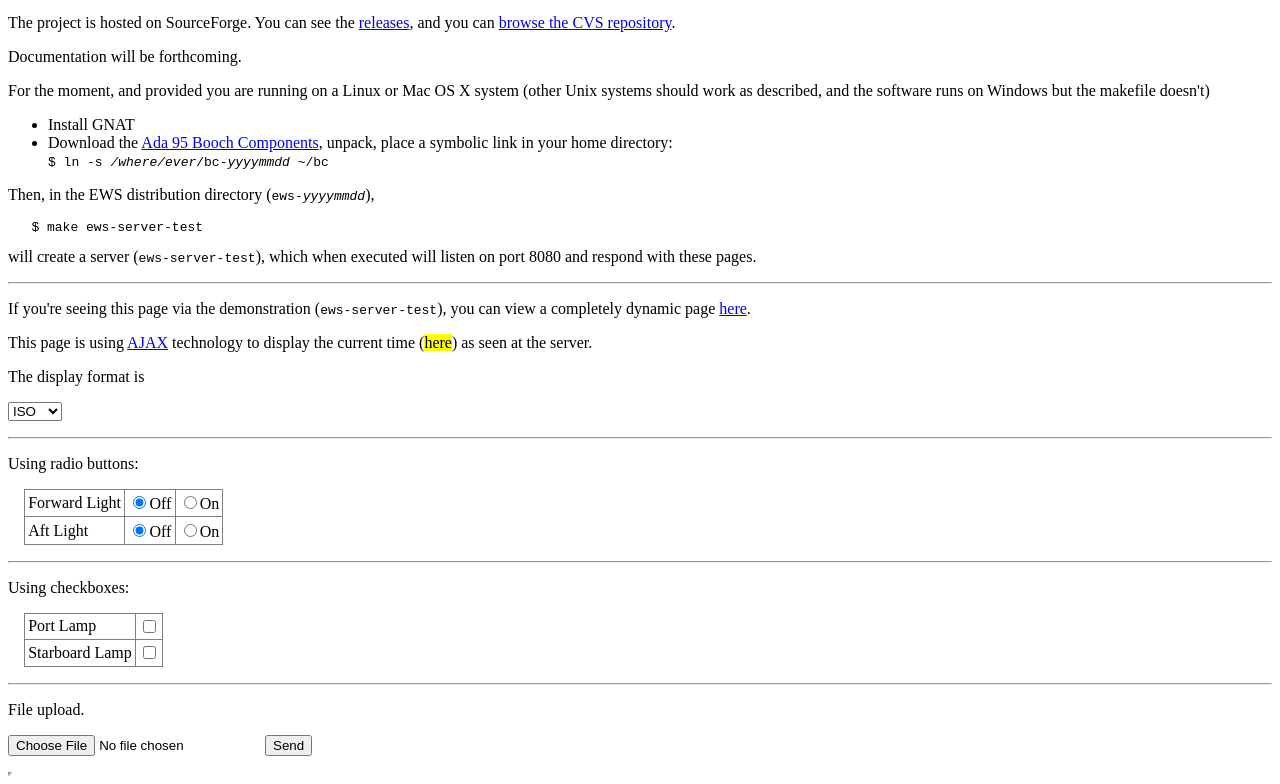
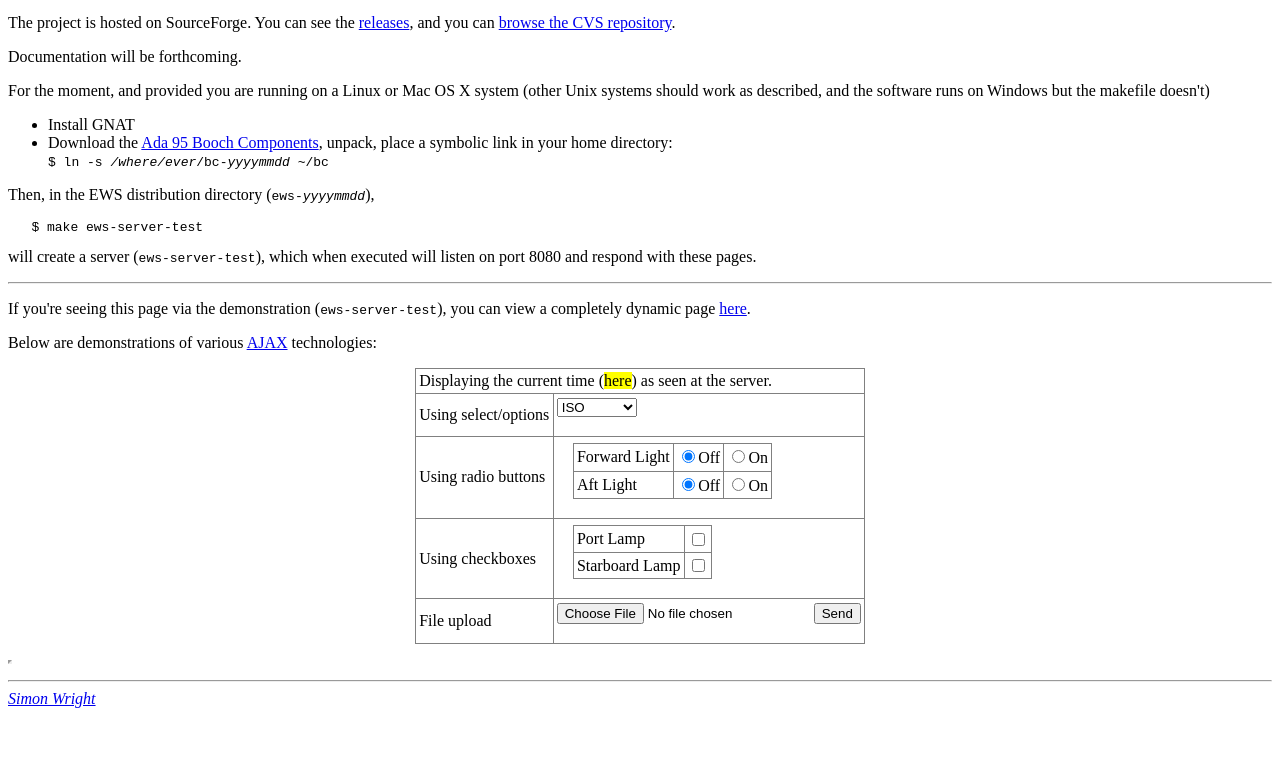
Before and after one commit to simonjwright/ews, a plain HTML site: page doc/ajax.html in a window 1280 px wide. Shown: the part 96-880 px from the top of the page. After the commit the page ends 812 px from the top, so only its background shows below. Drawn offline with Linux system fonts and the light colour scheme; no server answers; files whose address does not match are found by name.

Commit message:
Put demos into a table. General tidy.

```diff
--- a/doc/ajax.html
+++ b/doc/ajax.html
@@ -76,29 +76,51 @@ will listen on port 8080 and respond with these pages.
 (<tt>ews-server-test</tt>), you can view a completely dynamic
 page <a href="/test">here</a>.
 
-<p>This page is
-using <a
-href="http://www.amazon.co.uk/exec/obidos/ASIN/0471777781/qid%3D1146719450/203-6928631-0011916">AJAX</a>
-technology to display the current time (<span id="timeDisplay"
-style="background:yellow">here</span>) as seen at the server.
+<p>Below are demonstrations of
+various <a href="http://www.amazon.co.uk/exec/obidos/ASIN/0471777781/qid%3D1146719450/203-6928631-0011916">AJAX</a>
+technologies:
 
-<p>
-The display format is <form method="GET" name="fTimeFormat" id="fTimeFormat">
+<p align="center">
+  <table border="1">
+
+    <tr>
+
+      <td colspan="2">
+	Displaying the current time
+	(<span id="timeDisplay" style="background:yellow">here</span>)
+	as seen at the server.
+      </td>
+
+    </tr>
+
+    <tr>
+
+      <td>
+	Using select/options
+      </td>
+
+      <td>
+	<form method="GET" name="fTimeFormat" id="fTimeFormat">
 
 	  <select name="format">
 	    <option value="iso" selected="true">ISO</option>
-    <option value="us">US</option
+	    <option value="us">US</option>
 	    <option value="european">European</option>
 	    <option value="locale">Local</option>
 	  </select>
 
 	</form>
+      </td>
 
-<p>
-<hr>
+    </tr>
 
-<p>Using radio buttons:
+    <tr>
 
+      <td>
+	Using radio buttons
+      </td>
+
+      <td>
 	<form method="GET" name="lights" id="lights">
 
 	  <table border="1">
@@ -137,12 +159,17 @@ The display format is <form method="GET" name="fTimeFormat" id="fTimeFormat">
 	  </table>
 
 	</form>
+      </td>
 
-<p>
-<hr>
+    </tr>
 
-<p>Using checkboxes:
+    <tr>
 
+      <td>
+	Using checkboxes
+      </td>
+
+      <td>
 	<form method="GET" name="lamps" id="lamps">
 
 	  <table border="1">
@@ -152,7 +179,7 @@ The display format is <form method="GET" name="fTimeFormat" id="fTimeFormat">
 		<input
 		   type="checkbox"
 		   name="lamp"
-	   value="true"/>
+		   value="port"/>
 	      </td>
 	    </tr>
 	    <tr>
@@ -161,18 +188,23 @@ The display format is <form method="GET" name="fTimeFormat" id="fTimeFormat">
 		<input
 		   type="checkbox"
 		   name="lamp"
-	   value="true"/>
+		   value="starboard"/>
 	      </td>
 	    </tr>
 	  </table>
 
 	</form>
+      </td>
 
-<p>
-<hr>
+    </tr>
 
-<p>File upload.
+    <tr>
 
+      <td>
+	File upload
+      </td>
+
+      <td>
 	<form method="POST"
 	      enctype="multipart/form-data"
 	      name="fileInput"
@@ -181,7 +213,15 @@ The display format is <form method="GET" name="fTimeFormat" id="fTimeFormat">
 	  <input type="file" name="datafile" size="40">
 	  <input type="submit" name="send" value="Send">
 	</form>
+      </td>
+
+    </tr>
+
+  </table>
+</p>
+
 <iframe name="iFrame" id="iFrame" src="about:blank" width="0" height="0">
+</iframe>
 
 <p>
 <hr>
```
Lines whose indentation alone changed are shown as unchanged.
